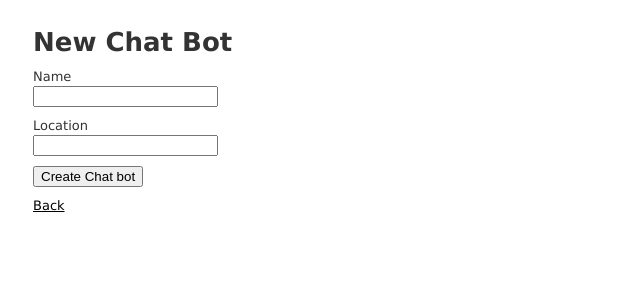
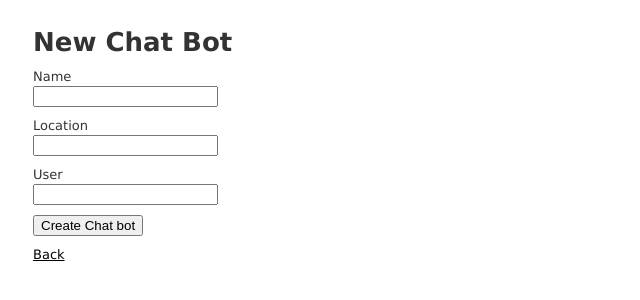
Before and after one commit to glovguy/ruby-chat, a Rails app: page /chat_bots/new in a window 1280 px wide. Shown: the top 300 px of the page, without its empty margins (0-640 px from the left). Run offline with Rails 7, Linux system fonts and the light colour scheme; style sheets or scripts are compiled from the project's sources; parts of the project's set-up code (start-up, migrations or seed data) failed here and were passed over; some libraries are stand-ins or nearby versions.

Commit message:
Adds user and chat_bot models

```diff
--- a/app/controllers/chat_bots_controller.rb
+++ b/app/controllers/chat_bots_controller.rb
@@ -57,6 +57,6 @@ class ChatBotsController < ApplicationController
 
     # Never trust parameters from the scary internet, only allow the white list through.
     def chat_bot_params
-      params.require(:chat_bot).permit(:name, :location)
+      params.require(:chat_bot).permit(:name, :location, :user_id)
     end
 end
--- a/app/models/chat_bot.rb
+++ b/app/models/chat_bot.rb
@@ -1,3 +1,3 @@
 class ChatBot < ApplicationRecord
-  belongs_to :users
+  belongs_to :user
 end
--- a/app/serializers/chat_bot_serializer.rb
+++ b/app/serializers/chat_bot_serializer.rb
@@ -1,3 +1,3 @@
 class ChatBotSerializer < ActiveModel::Serializer
-  attributes :id, :name, :location
+  attributes :id, :name, :location, :user_id
 end
--- a/app/views/chat_bots/_form.html.erb
+++ b/app/views/chat_bots/_form.html.erb
@@ -21,6 +21,11 @@
     <%= f.text_field :location %>
   </div>
 
+  <div class="field">
+    <%= f.label :user_id %>
+    <%= f.text_field :user_id %>
+  </div>
+
   <div class="actions">
     <%= f.submit %>
   </div>
--- a/db/migrate/20170501023218_create_chat_bots.rb
+++ b/db/migrate/20170501023218_create_chat_bots.rb
@@ -3,11 +3,9 @@ class CreateChatBots < ActiveRecord::Migration[5.0]
     create_table :chat_bots do |t|
       t.string :name
       t.string :location
-      t.references :users
+      t.belongs_to :user, index: true
 
       t.timestamps
     end
-
-    add_index :chat_bots, :user_id
   end
 end
```
Also changed, not shown: db/migrate/20170508022627_create_users.rb (renamed from db/migrate/20170501005822_create_users.rb), db/schema.rb.
